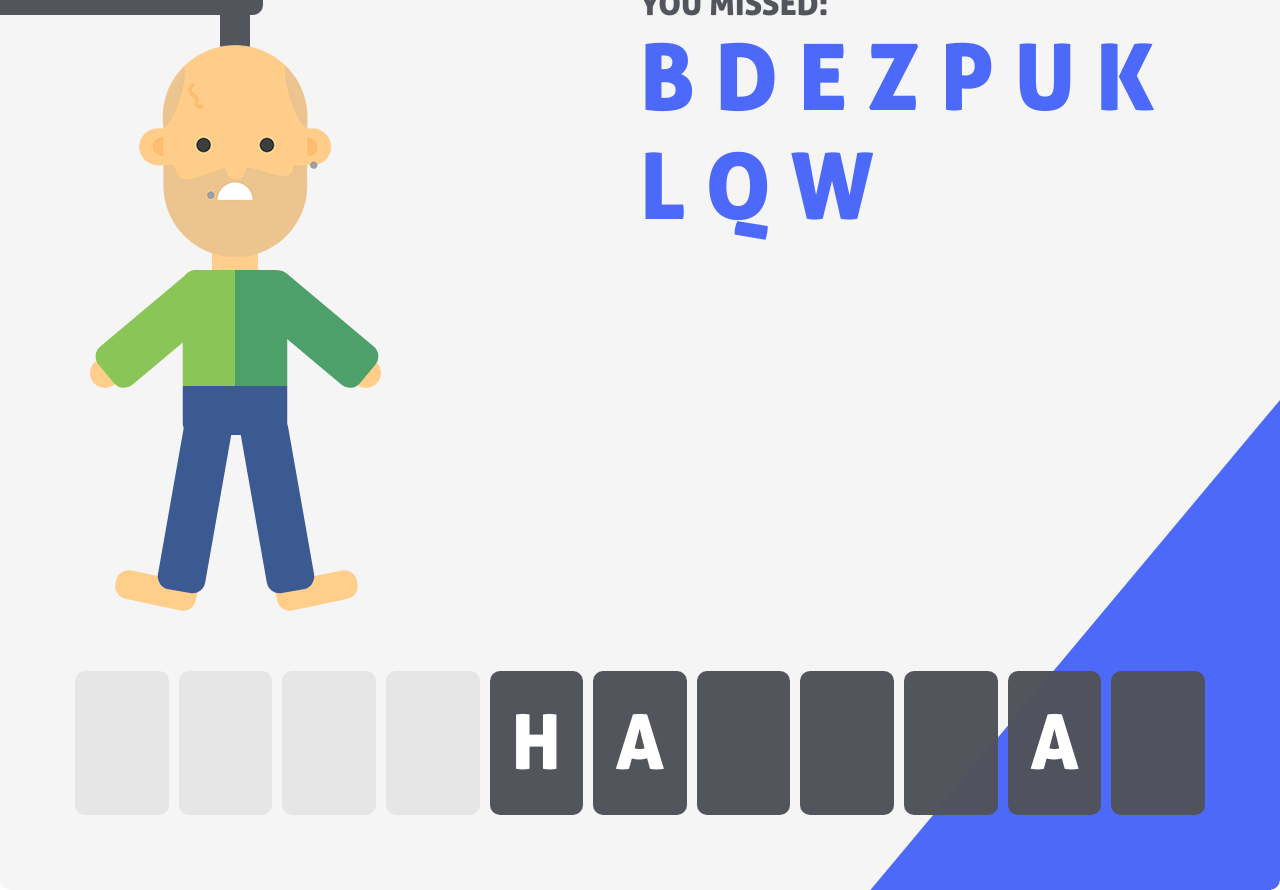
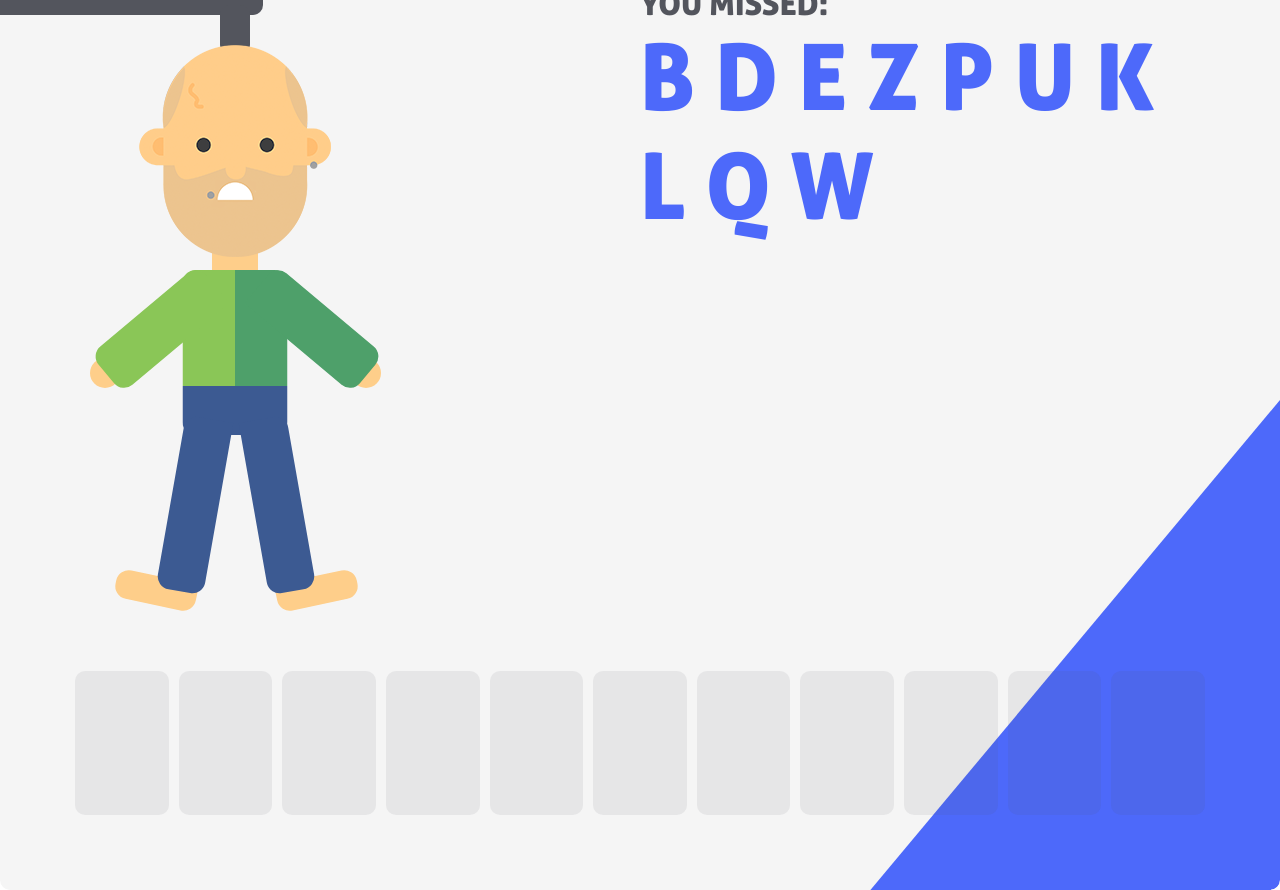
Before and after one commit to sitek94/netguru-hangman-task, a React (Create React App) app: page / in a window 1280 px wide. Built offline with nearby package versions, Linux system fonts and the light colour scheme.

Commit message:
replace buttons with divs

```diff
--- a/src/components/letters.js
+++ b/src/components/letters.js
@@ -1,23 +1,48 @@
+import PropTypes from 'prop-types';
+import clsx from 'clsx';
 import './letters.scss';
 
-function Letters() {
+const MAX_WORD_LENGTH = 11;
 
-  const disabledButtons = Array(4).fill(null);
+function Letters({ word = '', guessedLetters = [] }) {
+  const disabledLetters = Array(MAX_WORD_LENGTH - word.length).fill();
+  const activeLetters = word.split('');
 
   return (
     <div className="letters">
-      {disabledButtons.map((_, i) => (
-        <button key={i} disabled />
+      {disabledLetters.map((_, i) => (
+        <Letter key={`disabled-${i}`} disabled />
       ))}
-      <button>h</button>
-      <button>a</button>
-      <button />
-      <button />
-      <button />
-      <button>a</button>
-      <button />
+
+      {activeLetters.map((letter, i) => (
+        <Letter key={`letter-${i}`}>
+          {guessedLetters.includes(letter) ? letter : null}
+        </Letter>
+      ))}
     </div>
   );
 }
 
+Letters.propTypes = {
+  guessedLetters: PropTypes.arrayOf(PropTypes.string),
+
+  // Custom validator checks if the word's length doesn't exceed max length
+  word: (props, propName) => {
+    if (props[propName].length > MAX_WORD_LENGTH) {
+      return new Error('`word` prop provided to `<Letters>` is too long');
+    }
+  },
+};
+
+function Letter({ disabled, children }) {
+  return (
+    <div className={clsx('letter', disabled && 'disabled')}>{children}</div>
+  );
+}
+
+Letter.propTypes = {
+  disabled: PropTypes.bool,
+  children: PropTypes.node,
+};
+
 export default Letters;
--- a/src/components/letters.scss
+++ b/src/components/letters.scss
@@ -5,22 +5,20 @@
   grid-template-columns: repeat(11, 1fr);
   gap: 10px;
 
-  button {
+  .letter {
+    display: flex;
+    justify-content: center;
+    align-items: center;
     font-size: 7.6rem;
     font-family: 'AllerDisplay';
     text-transform: uppercase;
-    border: 0;
     border-radius: 10px;
     color: var(--white);
     background-color: rgba(var(--gray-rgb), 0.98);
 
-    &:disabled {
+    &.disabled {
       opacity: 0.3;
       background-color: rgba(var(--gray-rgb), 0.3);
     }
-
-    &:focus {
-      outline-offset: -2px;
-    }
   }
 }
```
